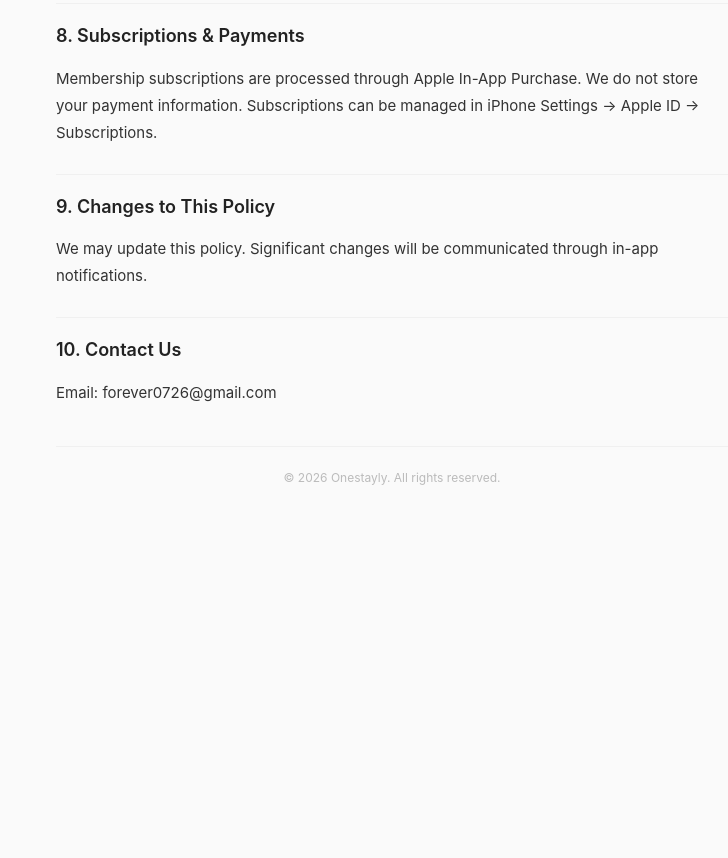
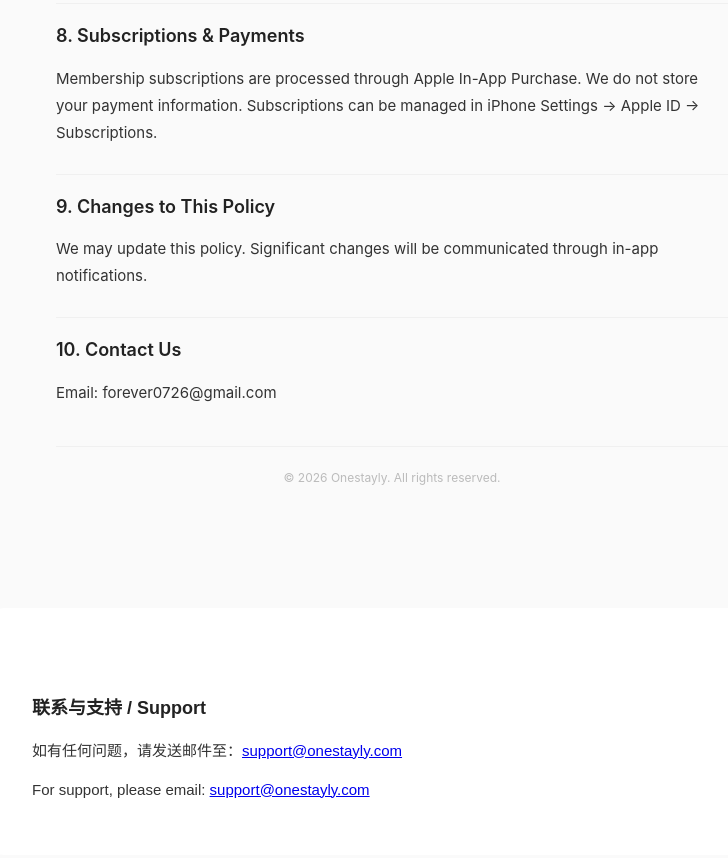
Before and after one commit to forever0726-one/onestayly-legal, a plain HTML site: page index.html in a window 1280 px wide. Shown: the part 3975-4833 px from the top of the page, without its empty margins (248-976 px from the left). Before the commit the page ends 4543 px from the top, so only its background shows below. Drawn offline with Linux system fonts and the light colour scheme.

Commit message:
add support info

```diff
--- a/index.html
+++ b/index.html
@@ -154,3 +154,8 @@ li { font-size: 15px; margin-bottom: 6px; }
 </div>
 </body>
 </html>
+<div style="max-width:800px;margin:40px auto;padding:40px;background:#fff;border-radius:12px;font-family:sans-serif;">
+<h2>联系与支持 / Support</h2>
+<p>如有任何问题，请发送邮件至：<a href="mailto:support@onestayly.com">support@onestayly.com</a></p>
+<p>For support, please email: <a href="mailto:support@onestayly.com">support@onestayly.com</a></p>
+</div>
```
